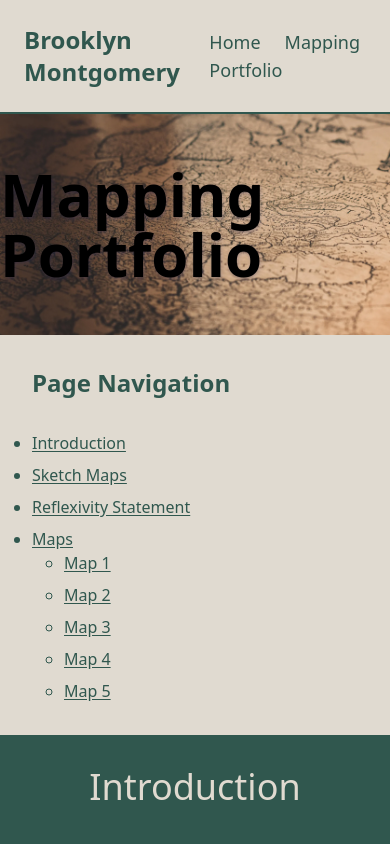
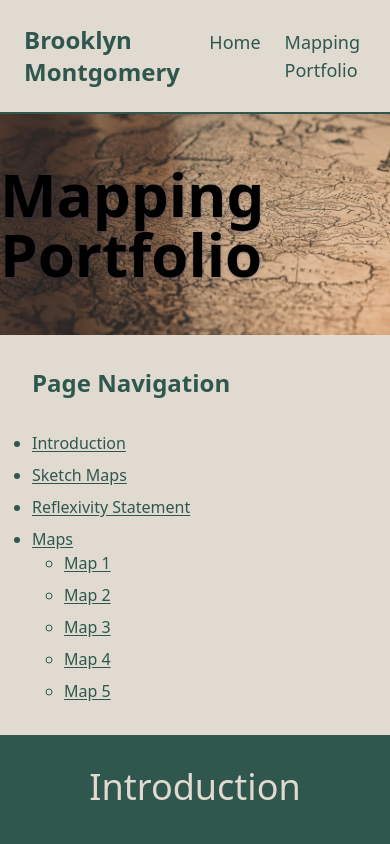
Before and after one commit to zmosher4/brooklyn-next, a Next.js app: page /portfolio in a window 390 px wide. Shown: the top 844 px of the page. Built offline with nearby package versions, Linux system fonts and the light colour scheme.

Commit message:
fixed mobile nav

```diff
--- a/src/app/components/Nav.tsx
+++ b/src/app/components/Nav.tsx
@@ -7,8 +7,7 @@ export function Nav() {
         <Link href="/" className="font-bold text-2xl">
           Brooklyn Montgomery
         </Link>
-        <div className="flex">
-          <div className="flex-row space-x-6 sm:space-x-12">
+        <div className="flex space-x-6 sm:space-x-12">
           <Link
             className="hover:text-white transition-colors ease-in-out font-thin"
             href="/"
@@ -22,7 +21,6 @@ export function Nav() {
             Mapping Portfolio
           </Link>
         </div>
-        </div>
       </nav>
     </div>
   );
```
Lines whose indentation alone changed are shown as unchanged.
